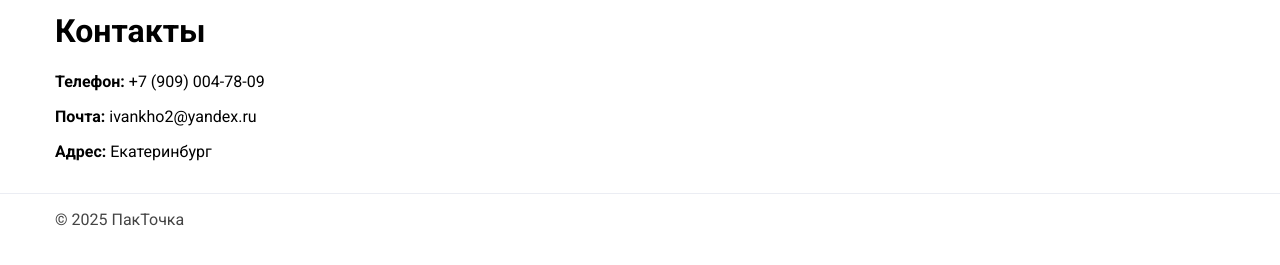
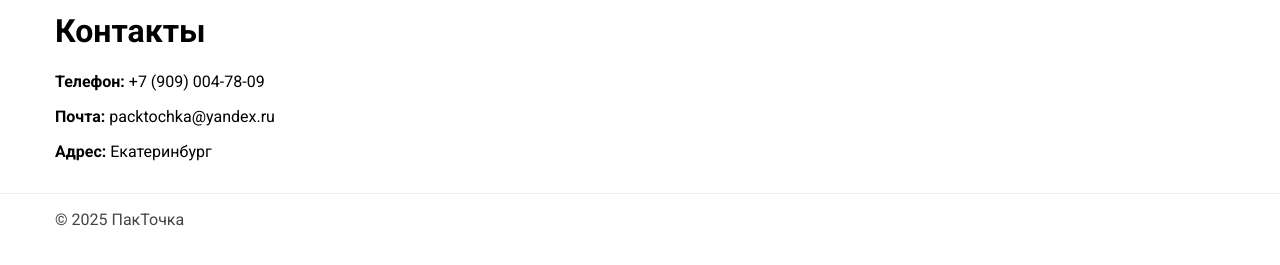
Before and after one commit to mckhoklov-creator/packtochka, a Jekyll site: the page built from contacts.md, in a window 1280 px wide. Shown: the part 121-386 px from the top of the page. Built offline with Jekyll 4.4.1, drawn with Linux system fonts in a browser that asks for light colours.

Commit message:
Update contacts.md

```diff
--- a/contacts.md
+++ b/contacts.md
@@ -6,5 +6,5 @@ permalink: /contacts/
 ---
 <h1>Контакты</h1>
 <p><strong>Телефон:</strong> +7 (909) 004-78-09</p>
-<p><strong>Почта:</strong> ivankho2@yandex.ru</p>
+<p><strong>Почта:</strong> packtochka@yandex.ru</p>
 <p><strong>Адрес:</strong> Екатеринбург</p>
```
